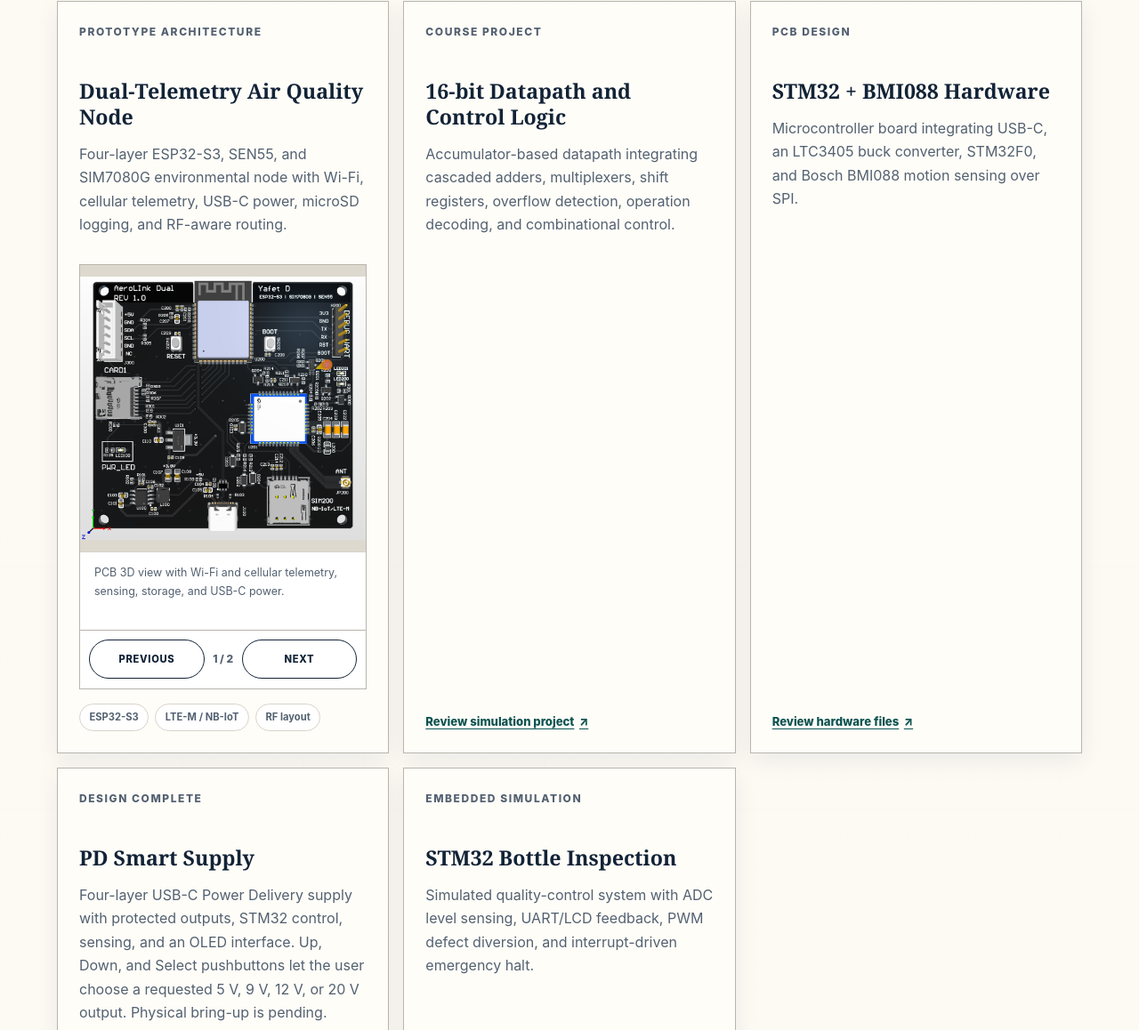
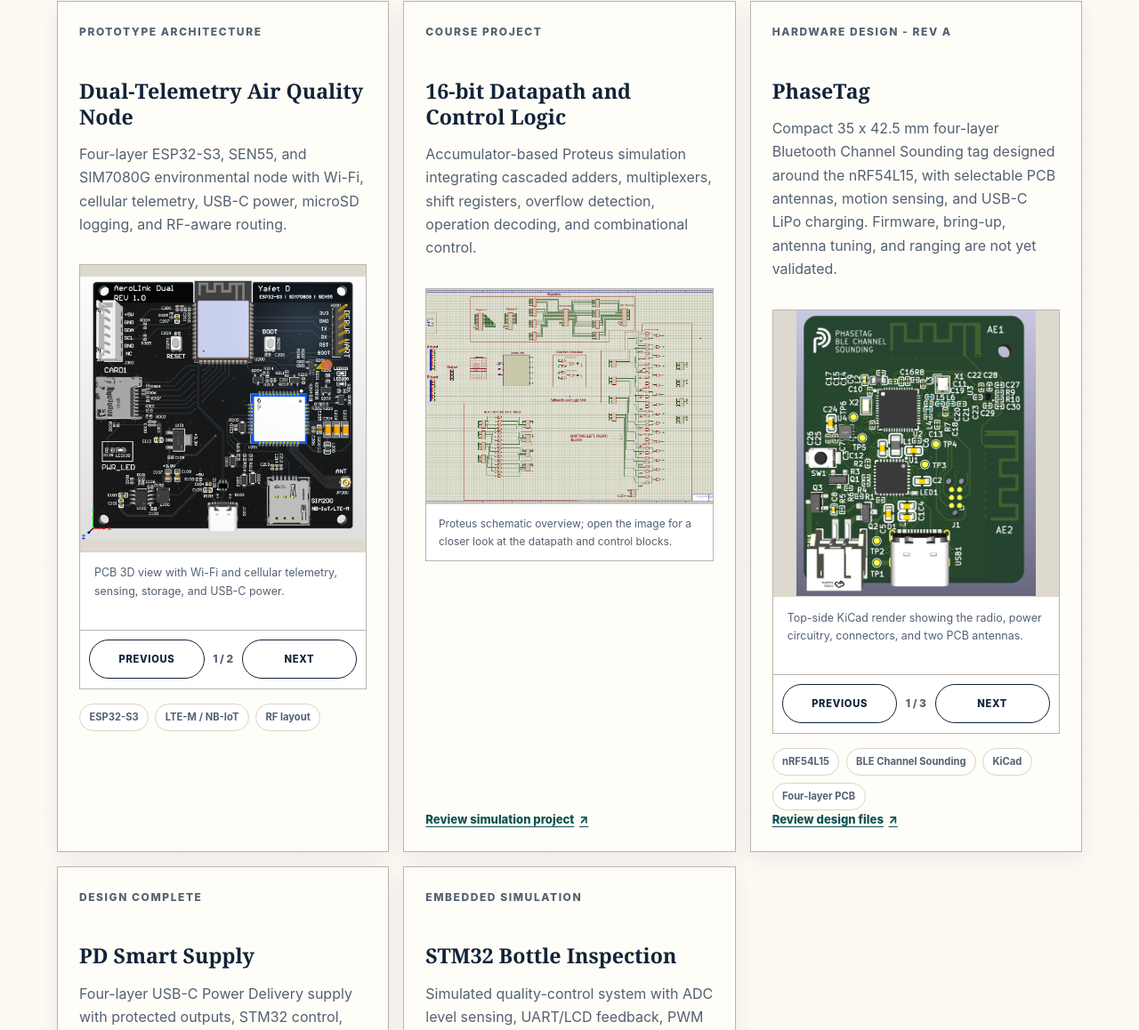
Before and after one commit to JaphD/japhd.github.io, a plain HTML site: page index.html in a window 1280 px wide. Shown: the part 7897-9055 px from the top of the page at 89% size. Drawn offline with Linux system fonts and the light colour scheme.

Commit message:
Show datapath schematic and PhaseTag project

```diff
--- a/index.html
+++ b/index.html
@@ -218,8 +218,52 @@
           </div>
           <div class="tag-list"><span>ESP32-S3</span><span>LTE-M / NB-IoT</span><span>RF layout</span></div>
         </article>
-        <article class="project-card project-card-compact"><p class="project-status">Course project</p><h3>16-bit Datapath and Control Logic</h3><p>Accumulator-based datapath integrating cascaded adders, multiplexers, shift registers, overflow detection, operation decoding, and combinational control.</p><a class="text-link" href="https://github.com/JaphD/16-bit-datapath-and-control" target="_blank" rel="noopener noreferrer">Review simulation project</a></article>
-        <article class="project-card project-card-compact"><p class="project-status">PCB design</p><h3>STM32 + BMI088 Hardware</h3><p>Microcontroller board integrating USB-C, an LTC3405 buck converter, STM32F0, and Bosch BMI088 motion sensing over SPI.</p><a class="text-link" href="https://github.com/JaphD/STM32_BMI088_System" target="_blank" rel="noopener noreferrer">Review hardware files</a></article>
+        <article class="project-card project-card-compact project-card-media"><p class="project-status">Course project</p><h3>16-bit Datapath and Control Logic</h3><p>Accumulator-based Proteus simulation integrating cascaded adders, multiplexers, shift registers, overflow detection, operation decoding, and combinational control.</p>
+          <figure class="project-inline-media">
+            <a href="assets/images/projects/16-bit-datapath/proteus-schematic.png" target="_blank" rel="noopener noreferrer" aria-label="Open the full 16-bit datapath Proteus schematic">
+              <img src="assets/images/projects/16-bit-datapath/proteus-schematic.png"
+                   width="1062" height="777"
+                   alt="Proteus schematic overview of the 16-bit datapath, registers, control unit, and arithmetic logic"
+                   loading="lazy" decoding="async">
+            </a>
+            <figcaption>Proteus schematic overview; open the image for a closer look at the datapath and control blocks.</figcaption>
+          </figure>
+          <a class="text-link" href="https://github.com/JaphD/16-bit-datapath-and-control" target="_blank" rel="noopener noreferrer">Review simulation project</a>
+        </article>
+        <article class="project-card project-card-compact project-card-media"><p class="project-status">Hardware design - Rev A</p><h3>PhaseTag</h3><p>Compact 35 x 42.5 mm four-layer Bluetooth Channel Sounding tag designed around the nRF54L15, with selectable PCB antennas, motion sensing, and USB-C LiPo charging. Firmware, bring-up, antenna tuning, and ranging are not yet validated.</p>
+          <div class="project-gallery project-gallery-compact" data-gallery="phasetag" aria-label="PhaseTag board design views">
+            <div class="gallery-rail">
+              <figure data-gallery-slide>
+                <img src="assets/images/projects/phasetag/phasetag-top.png"
+                     width="600" height="717"
+                     alt="KiCad top-side render of the PhaseTag Bluetooth Channel Sounding PCB"
+                     loading="lazy" decoding="async">
+                <figcaption>Top-side KiCad render showing the radio, power circuitry, connectors, and two PCB antennas.</figcaption>
+              </figure>
+              <figure data-gallery-slide>
+                <img src="assets/images/projects/phasetag/phasetag-bottom.png"
+                     width="577" height="697"
+                     alt="KiCad bottom-side render of the PhaseTag PCB"
+                     loading="lazy" decoding="async">
+                <figcaption>Bottom-side render showing the compact four-layer board and routing.</figcaption>
+              </figure>
+              <figure data-gallery-slide>
+                <img src="assets/images/projects/phasetag/phasetag-layout.png"
+                     width="618" height="727"
+                     alt="KiCad PhaseTag PCB layout with 35 by 42.5 millimeter dimensions"
+                     loading="lazy" decoding="async">
+                <figcaption>PCB editor view with the 35 x 42.5 mm outline, component placement, and antenna keepouts.</figcaption>
+              </figure>
+            </div>
+            <div class="gallery-controls">
+              <button type="button" data-gallery-previous aria-label="Show previous project image">Previous</button>
+              <p class="gallery-status" aria-live="polite"><span data-gallery-current>1</span> / <span data-gallery-total>3</span></p>
+              <button type="button" data-gallery-next aria-label="Show next project image">Next</button>
+            </div>
+          </div>
+          <div class="tag-list"><span>nRF54L15</span><span>BLE Channel Sounding</span><span>KiCad</span><span>Four-layer PCB</span></div>
+          <a class="text-link" href="https://github.com/JaphD/Phasetag" target="_blank" rel="noopener noreferrer">Review design files</a>
+        </article>
         <article class="project-card project-card-compact project-card-media"><p class="project-status">Design complete</p><h3>PD Smart Supply</h3><p>Four-layer USB-C Power Delivery supply with protected outputs, STM32 control, sensing, and an OLED interface. Up, Down, and Select pushbuttons let the user choose a requested 5 V, 9 V, 12 V, or 20 V output. Physical bring-up is pending.</p>
           <div class="project-gallery project-gallery-compact" data-gallery="pd-smart-supply" aria-label="PD Smart Supply design evidence">
             <div class="gallery-rail">
```
